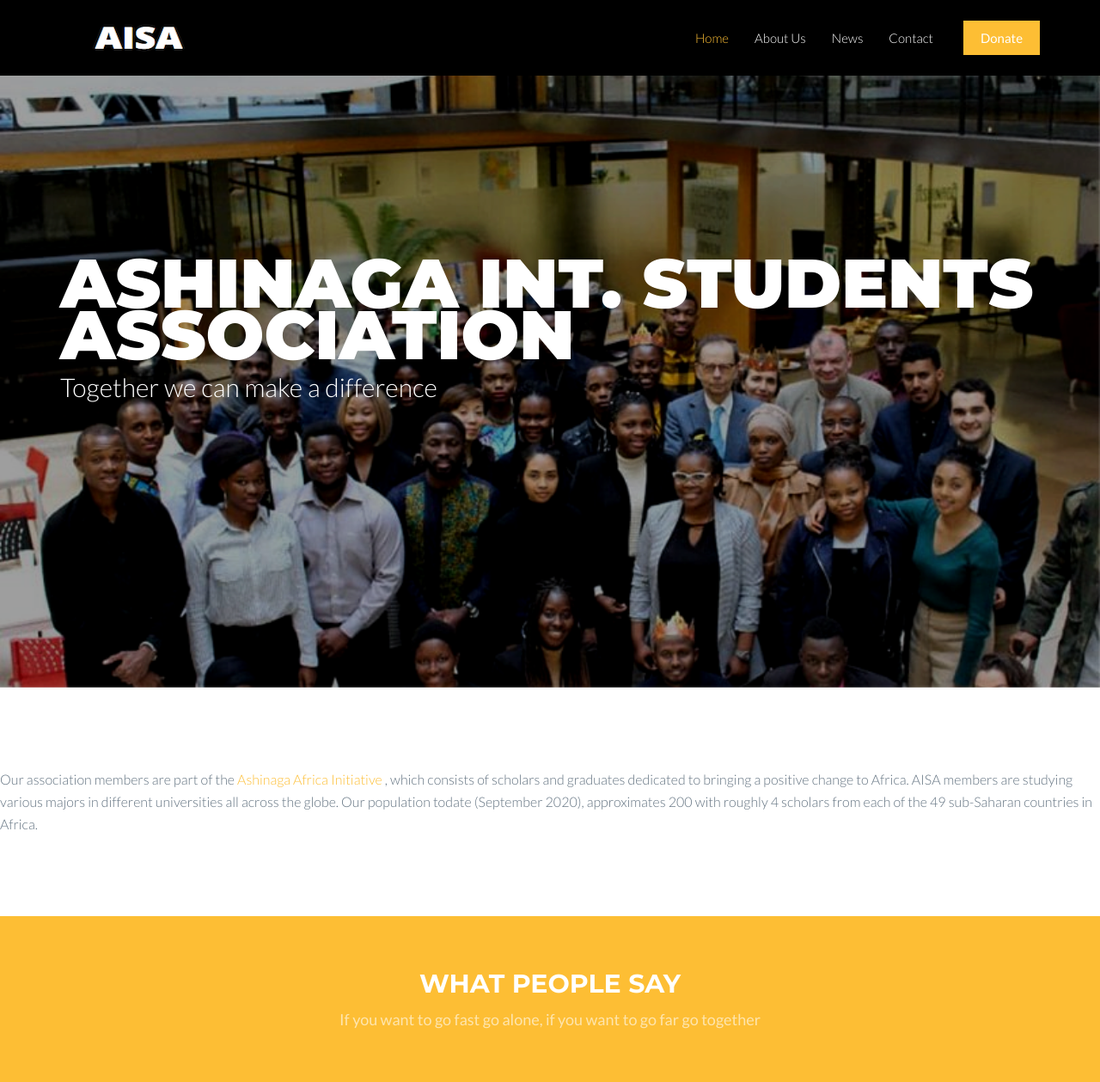
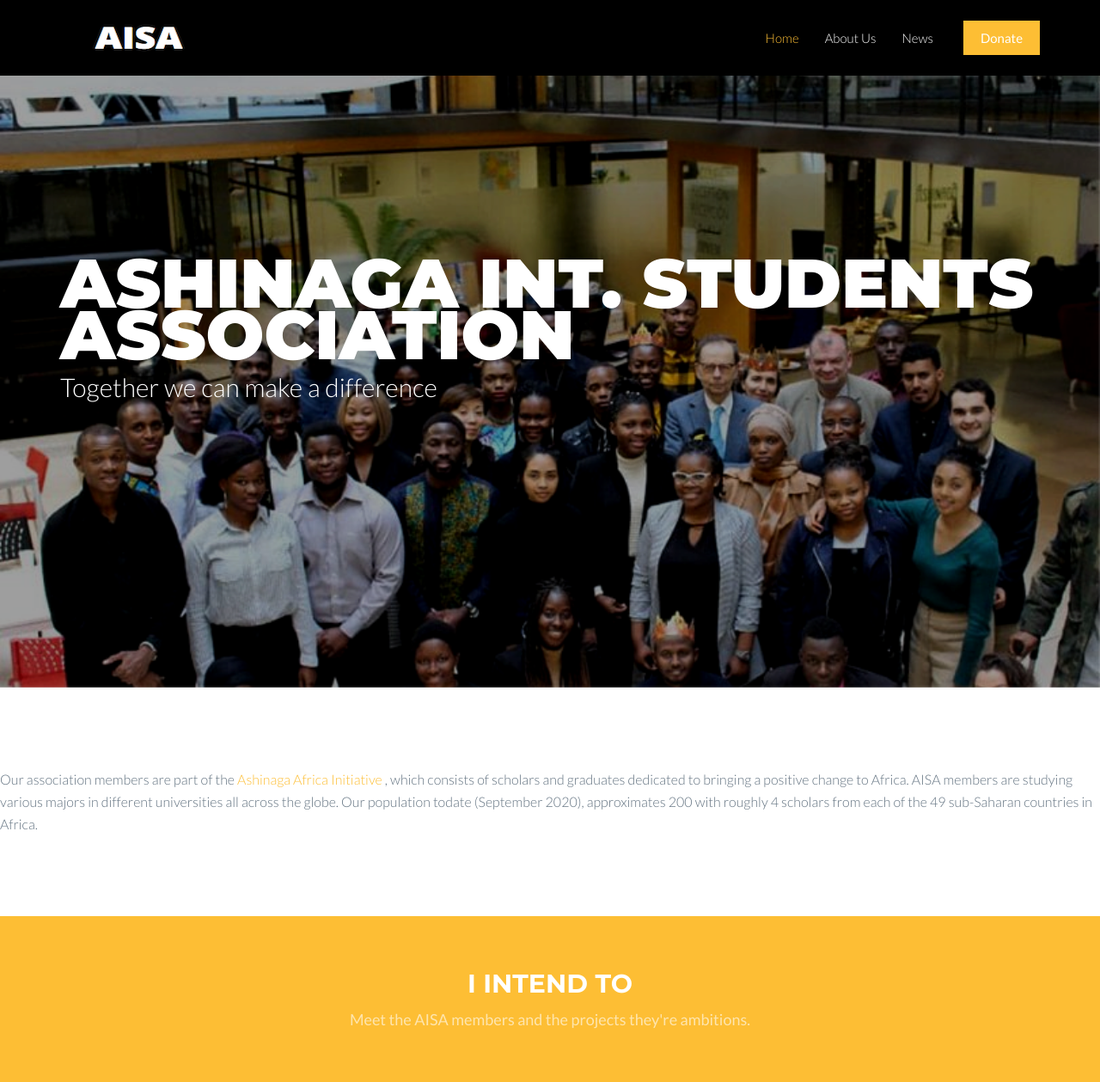
Before and after one commit to pmaume23/aisa, a website: page index.html in a window 1280 px wide. Shown: the top 1259 px of the page at 86% size. Drawn offline with Linux system fonts and the light colour scheme; files whose address does not match are found by name.

Commit message:
Update index.html

```diff
--- a/index.html
+++ b/index.html
@@ -55,7 +55,7 @@
                       <li><a href="#">Second Level Menu</a></li>
                     </ul>
                   </li>-->
-                  <li><a href="contact.html">Contact</a></li>
+                  <!--li><a href="contact.html">Contact</a></li-->
                   <li class="probootstra-cta-button last"><a href="donate.html" class="btn btn-primary">Donate</a></li>
                 </ul>
               </li>
@@ -190,8 +190,8 @@
             <div class="col-md-12 text-center section-heading probootstrap-animate">
 
 
-              <h2>What People Say</h2>
-              <p class="lead">If you want to go fast go alone, if you want to go far go together</p>
+              <h2>I intend to</h2>
+              <p class="lead">Meet the AISA members and the projects they're ambitions.</p>
             </div>
           </div>
           <div class="row">
@@ -203,7 +203,8 @@
                     <figure>
                       <img src="img/person_1.jpg" alt="Free Bootstrap Template by uicookies.com">
                     </figure>
-                    <blockquote class="quote">&ldquo;Go where no one has ventured and leave a path for others to follow.&rdquo; <cite class="author"> &mdash; <span>Mike Fisher</span></cite></blockquote>
+                    <blockquote class="quote">&ldquo;I intend to improve healthcare in Zimbabwe through AI aided diagnosis .&rdquo;
+                      <cite class="author"> &mdash; <span>Kennedy:- 3rd year Computer Science Major </span></cite></blockquote>
                   </div>
 
                 </div>
```
